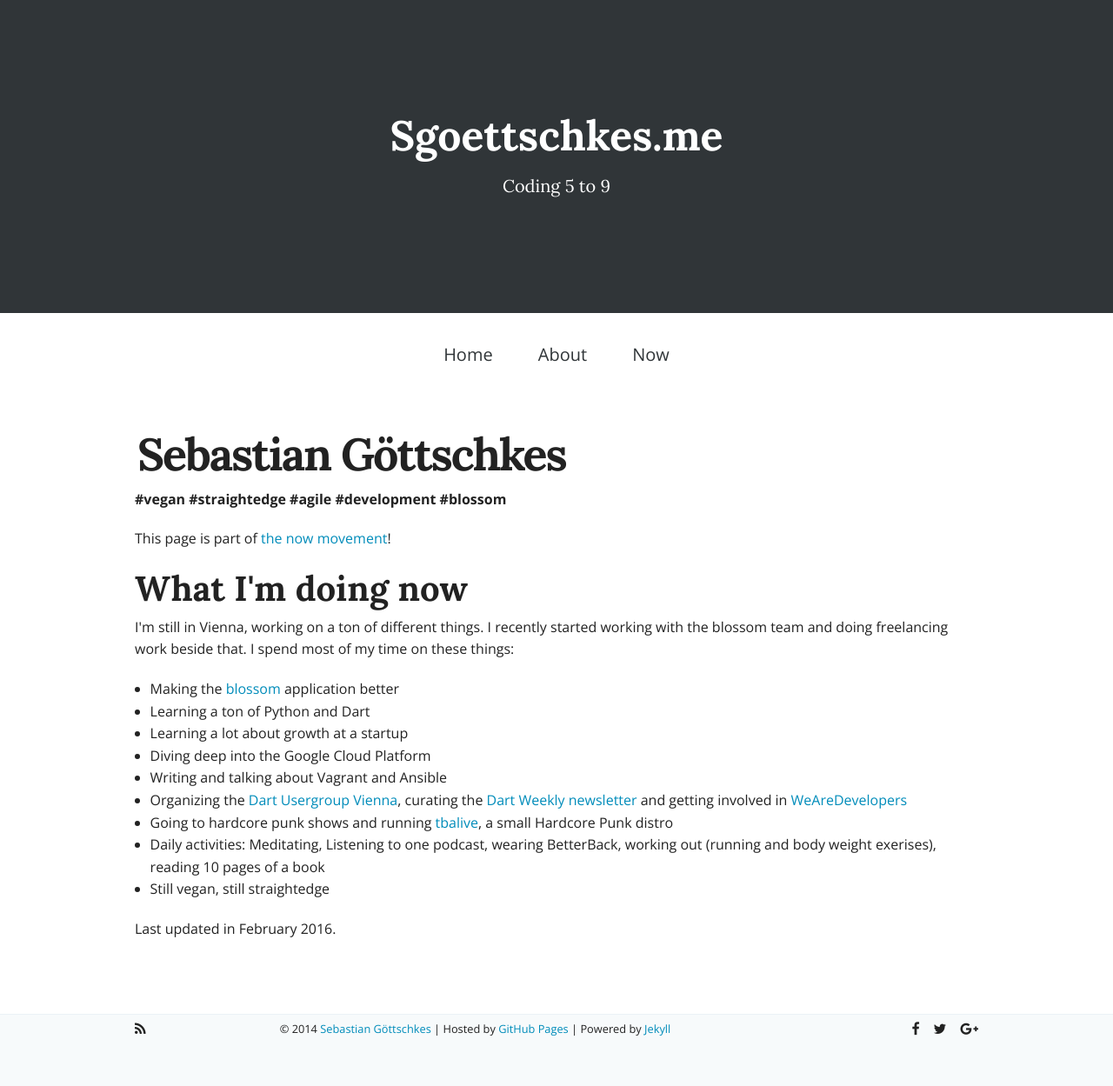
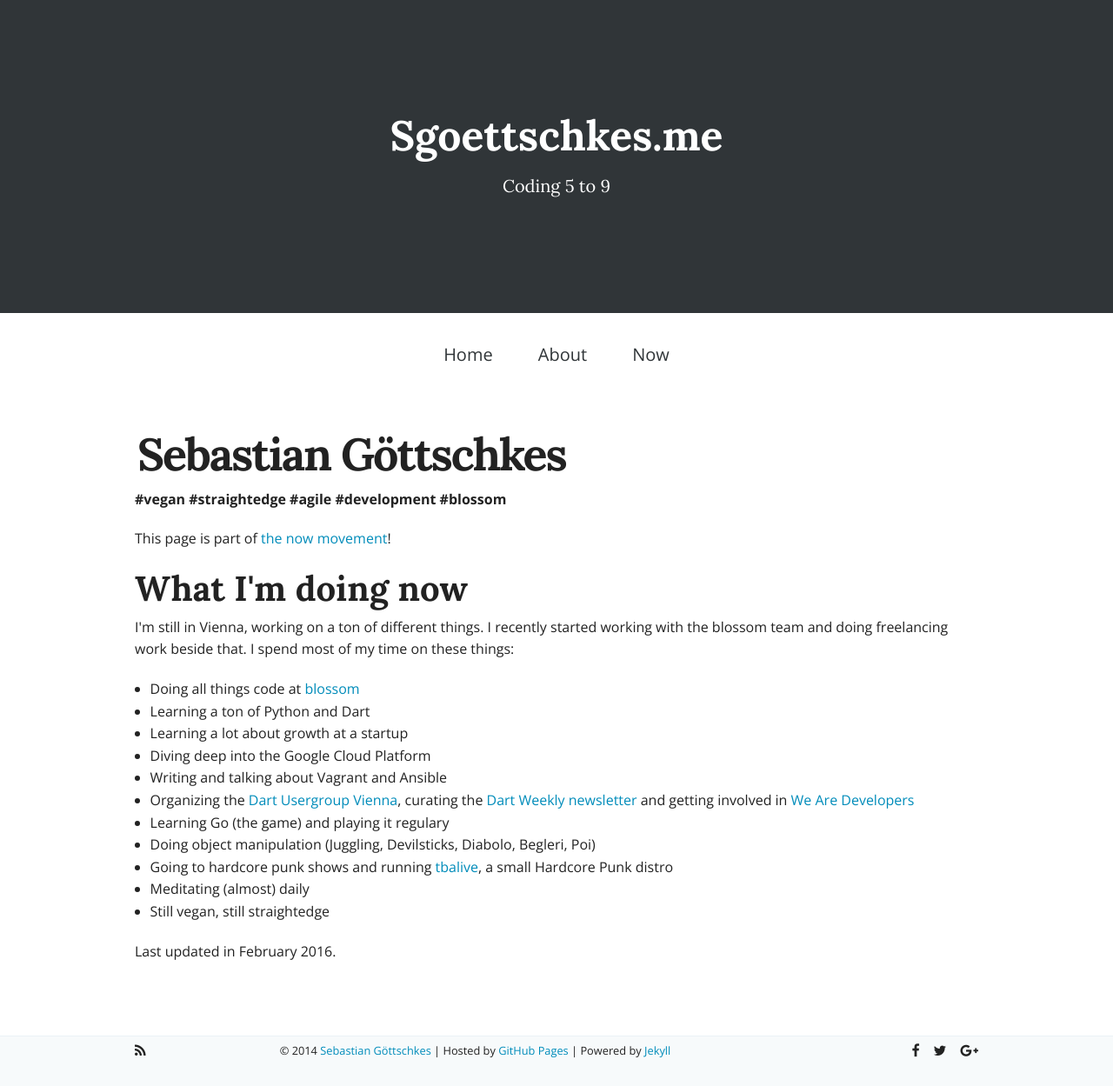
Before and after one commit to Sgoettschkes/sgoettschkes.github.io, a Jekyll site: the page built from now.html, in a window 1280 px wide. Shown: the whole page at 87% size. Built offline with Jekyll 4.4.1, drawn with Linux system fonts in a browser that asks for light colours; nearby versions of some CDN libraries; Markdown is read by kramdown in place of the engine named in the settings; before the commit the page ends 1223 px from its top, so only the background shows below that.

Commit message:
Updating the now page

```diff
--- a/_data/now.yml
+++ b/_data/now.yml
@@ -1,9 +1,11 @@
-- Making the <a href="https://www.blossom.co" target="_blank">blossom</a> application better
+- Doing all things code at <a href="https://www.blossom.co" target="_blank">blossom</a>
 - Learning a ton of Python and Dart
 - Learning a lot about growth at a startup
 - Diving deep into the Google Cloud Platform
 - Writing and talking about Vagrant and Ansible
-- Organizing the <a href="http://www.meetup.com/de-DE/Dart_Vienna/" target="_blank">Dart Usergroup Vienna</a>, curating the <a href="http://dartweekly.com/" target="_blank">Dart Weekly newsletter</a> and getting involved in <a href="http://www.wearedevelopers.org/" target="_blank">WeAreDevelopers</a>
+- Organizing the <a href="http://www.meetup.com/de-DE/Dart_Vienna/" target="_blank">Dart Usergroup Vienna</a>, curating the <a href="http://dartweekly.com/" target="_blank">Dart Weekly newsletter</a> and getting involved in <a href="http://www.wearedevelopers.org/" target="_blank">We Are Developers</a>
+- Learning Go (the game) and playing it regulary
+- Doing object manipulation (Juggling, Devilsticks, Diabolo, Begleri, Poi)
 - Going to hardcore punk shows and running <a href="http://www.tbalive.at/" target="_blank">tbalive</a>, a small Hardcore Punk distro
-- "Daily activities: Meditating, Listening to one podcast, wearing BetterBack, working out (running and body weight exerises), reading 10 pages of a book"
+- Meditating (almost) daily
 - Still vegan, still straightedge
```
